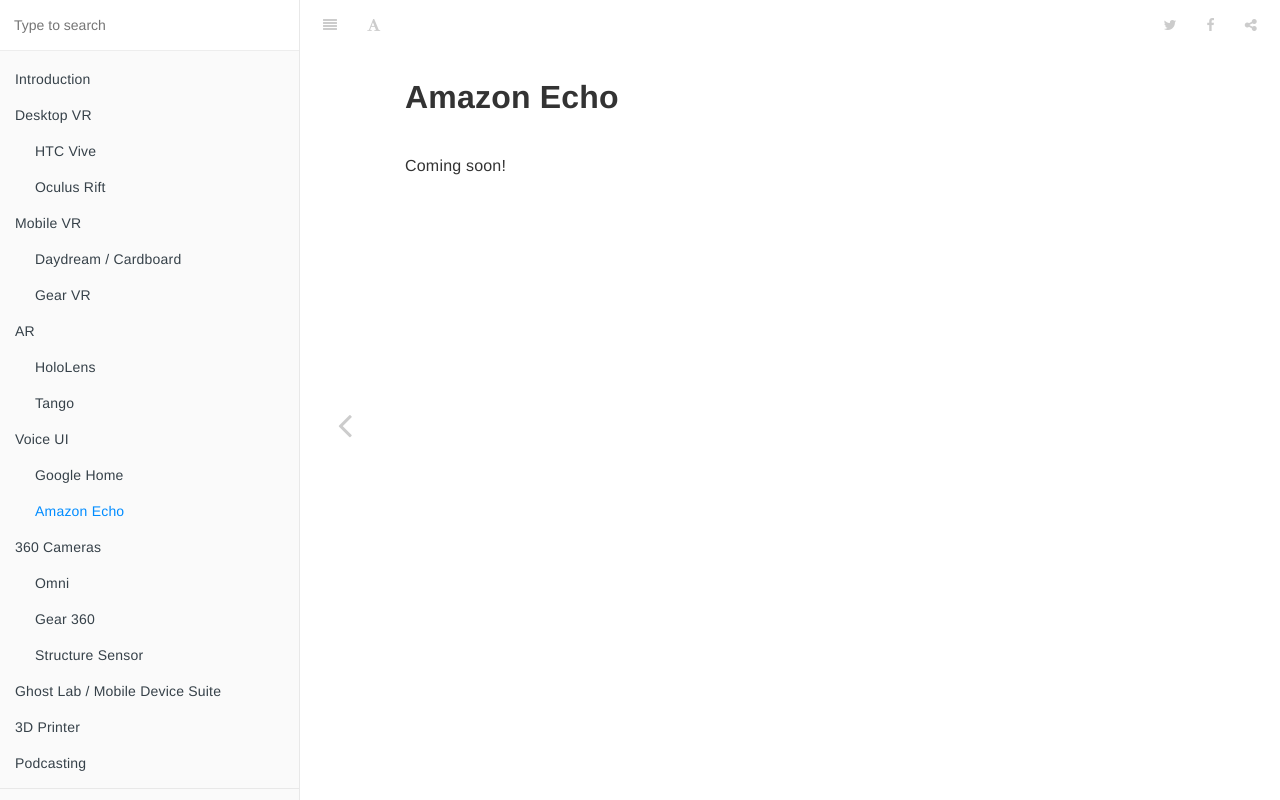
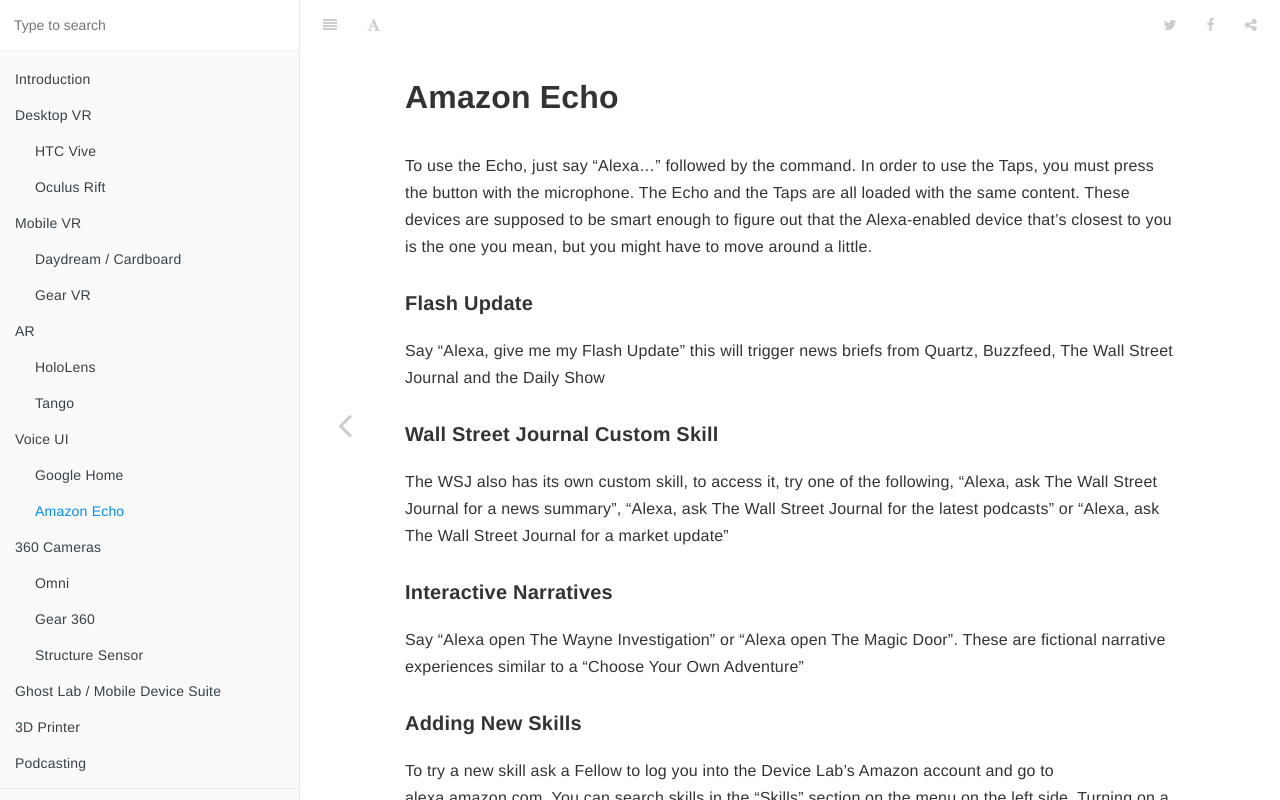
Before and after one commit to NUKnightLab/device-lab-runbook, a plain HTML site: page _book/ECHO.html in a window 1280 px wide. Drawn offline with Linux system fonts and the light colour scheme.

Commit message:
add sections for echo and voice ui

```diff
--- a/_book/ECHO.html
+++ b/_book/ECHO.html
@@ -423,7 +423,15 @@
                                 <section class="normal markdown-section">
 
                                 <h1 id="amazon-echo">Amazon Echo</h1>
-<p>Coming soon!</p>
+<p>To use the Echo, just say &#x201C;Alexa&#x2026;&#x201D; followed by the command. In order to use the Taps, you must press the button with the microphone. The Echo and the Taps are all loaded with the same content. These devices are supposed to be smart enough to figure out that the Alexa-enabled device that&#x2019;s closest to you is the one you mean, but you might have to move around a little.</p>
+<h4 id="flash-update">Flash Update</h4>
+<p>Say &#x201C;Alexa, give me my Flash Update&#x201D; this will trigger news briefs from Quartz, Buzzfeed, The Wall Street Journal and the Daily Show</p>
+<h4 id="wall-street-journal-custom-skill">Wall Street Journal Custom Skill</h4>
+<p>The WSJ also has its own custom skill, to access it, try one of the following, &#x201C;Alexa, ask The Wall Street Journal for a news summary&#x201D;, &#x201C;Alexa, ask The Wall Street Journal for the latest podcasts&#x201D; or &#x201C;Alexa, ask The Wall Street Journal for a market update&#x201D;</p>
+<h4 id="interactive-narratives">Interactive Narratives</h4>
+<p>Say &#x201C;Alexa open The Wayne Investigation&#x201D; or &#x201C;Alexa open The Magic Door&#x201D;. These are fictional narrative experiences similar to a &#x201C;Choose Your Own Adventure&#x201D;</p>
+<h4 id="adding-new-skills">Adding New Skills</h4>
+<p>To try a new skill ask a Fellow to log you into the Device Lab&#x2019;s Amazon account and go to alexa.amazon.com. You can search skills in the &#x201C;Skills&#x201D; section on the menu on the left side. Turning on a skill through this account will set up the skill on the Echo and both Taps.</p>
 
 
                                 </section>
```
Also changed, not shown: 2 other files.
